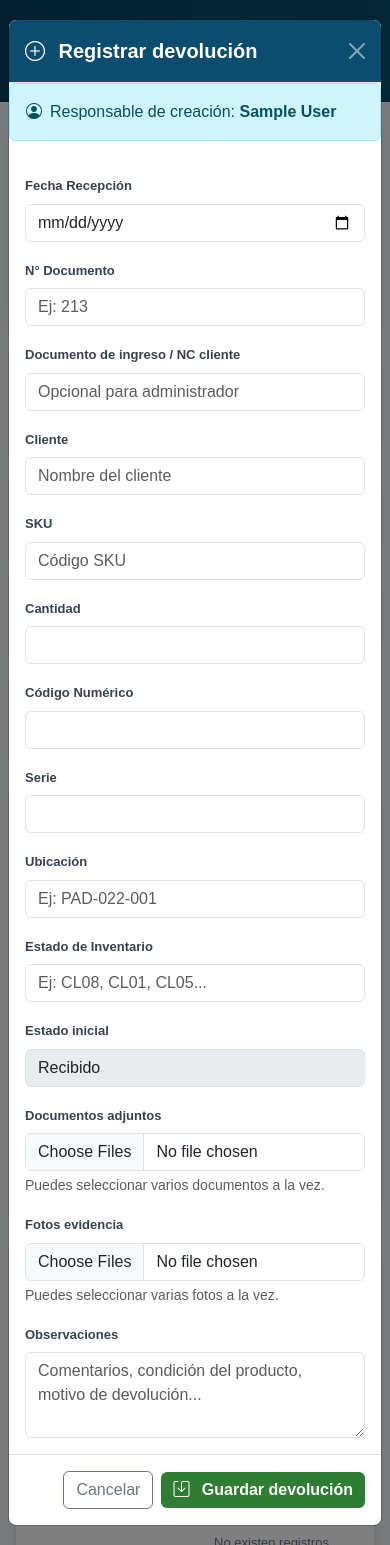
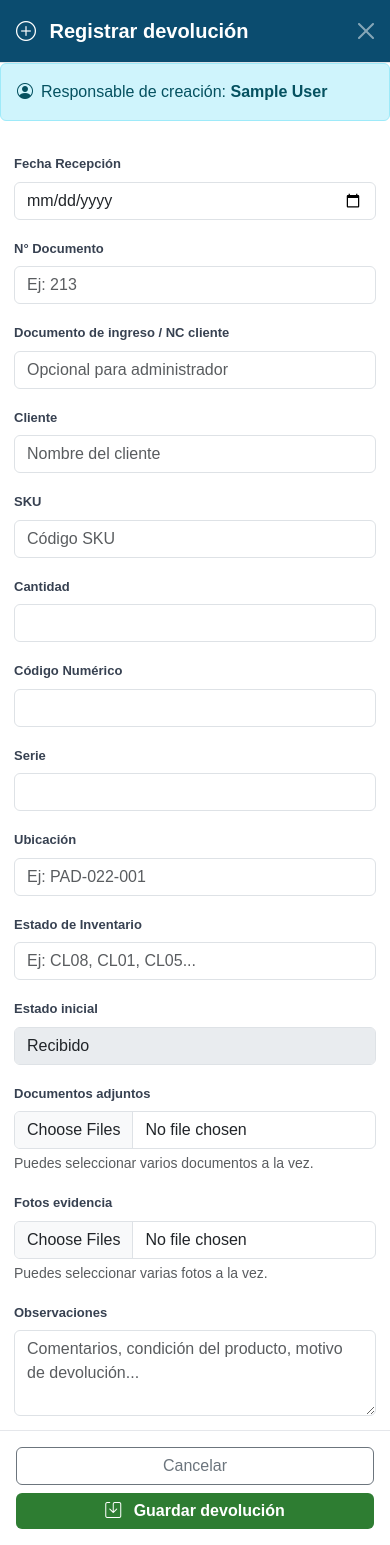
Before and after one commit to clientestodos22-tech/returns-app, a Django app: page /returns/ in a window 390 px wide, after a click on "Nueva devolución". Run offline with Django 5.2, Linux system fonts and the light colour scheme; the visitor is signed in with stand-in values (Sample User, id 1); data that the repository does not hold is empty; some libraries are stand-ins or nearby versions.

Commit message:
Fix mobile scroll for create return modal

```diff
--- a/returns/templates/returns/return_list.html
+++ b/returns/templates/returns/return_list.html
@@ -448,6 +448,30 @@
             background: white;
         }
 
+        #createReturnModal .modal-content {
+            max-height: calc(100dvh - 16px);
+            overflow: hidden;
+        }
+
+        #createReturnModal .modal-content > form {
+            display: flex;
+            flex-direction: column;
+            max-height: calc(100dvh - 16px);
+            min-height: 0;
+        }
+
+        #createReturnModal .modal-header,
+        #createReturnModal .modal-footer,
+        #createReturnModal .alert {
+            flex-shrink: 0;
+        }
+
+        #createReturnModal .modal-body {
+            overflow-y: auto;
+            -webkit-overflow-scrolling: touch;
+            min-height: 0;
+        }
+
         @media (max-width: 768px) {
             .main-wrapper {
                 padding: 14px;
@@ -542,6 +566,39 @@
 
             .modal-timeline-middle {
                 display: none;
+            }
+            #createReturnModal .modal-dialog {
+                margin: 0;
+                max-width: 100%;
+                height: 100dvh;
+            }
+
+            #createReturnModal .modal-content {
+                height: 100dvh;
+                max-height: 100dvh;
+                border-radius: 0;
+            }
+
+            #createReturnModal .modal-content > form {
+                height: 100dvh;
+                max-height: 100dvh;
+            }
+
+            #createReturnModal .modal-body {
+                overflow-y: auto;
+                padding: 14px;
+            }
+
+            #createReturnModal .modal-footer {
+                background: white;
+                border-top: 1px solid #e5e7eb;
+                position: sticky;
+                bottom: 0;
+                z-index: 5;
+            }
+
+            #createReturnModal .modal-footer .btn {
+                width: 100%;
             }
         }
     </style>
@@ -930,7 +987,7 @@
 
 {% if not es_cliente %}
 <div class="modal fade" id="createReturnModal" tabindex="-1" aria-labelledby="createReturnModalLabel" aria-hidden="true">
-    <div class="modal-dialog modal-xl modal-dialog-centered modal-dialog-scrollable">
+    <div class="modal-dialog modal-xl modal-dialog-scrollable modal-fullscreen-md-down create-return-dialog">
         <div class="modal-content">
 
             <form method="post" action="{% url 'returns:return_create' %}" enctype="multipart/form-data">
```
